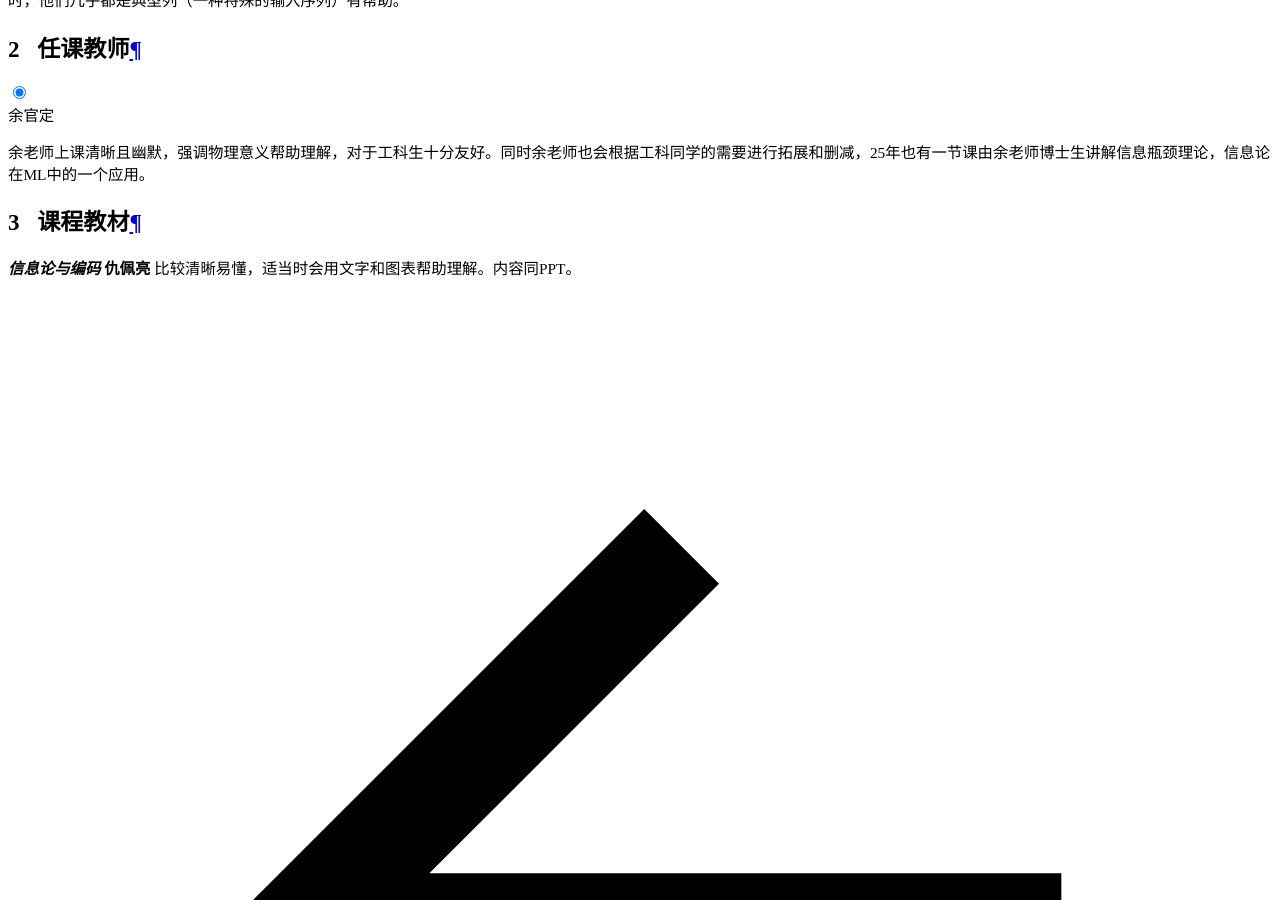
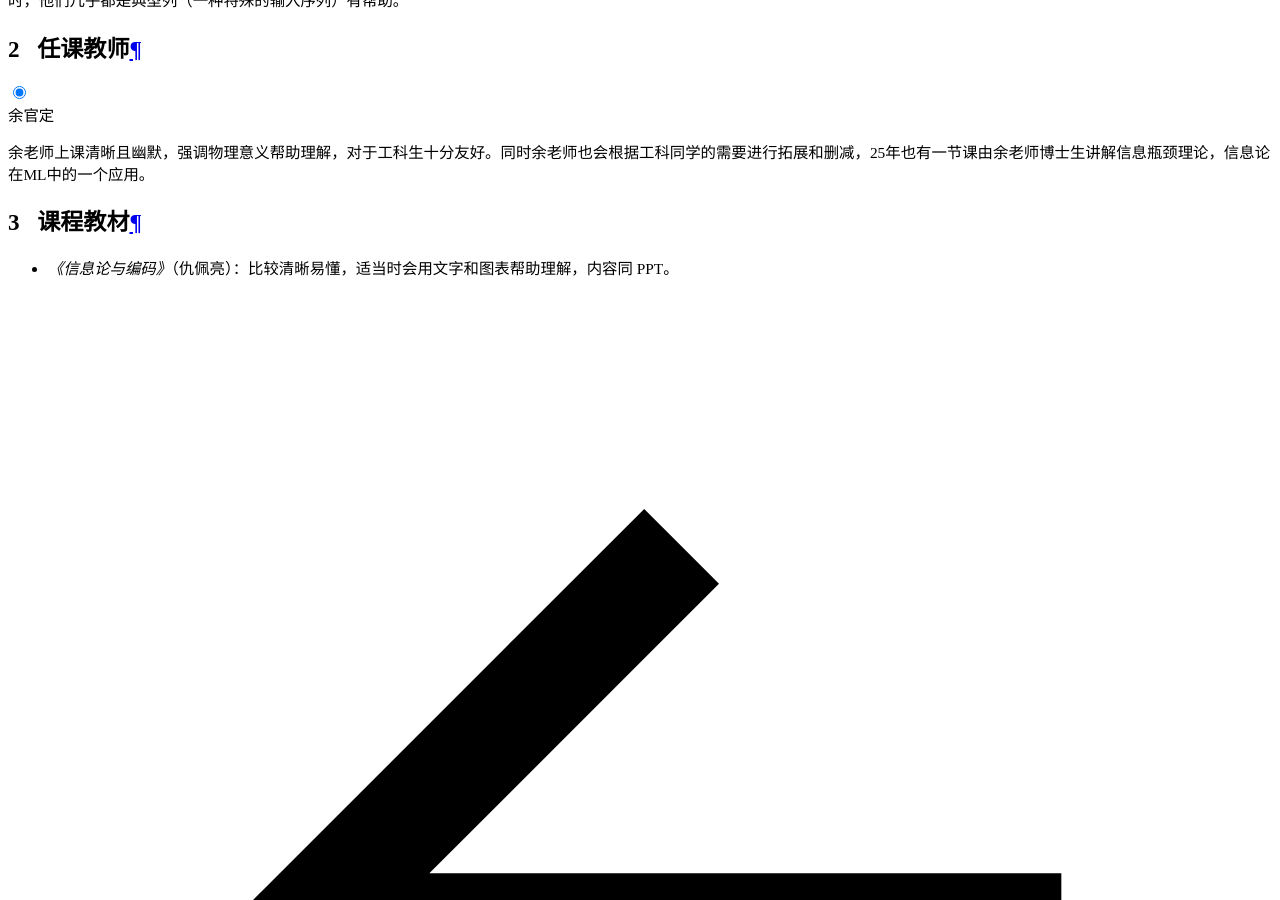
Before and after one commit to ZJU-Turing/TuringCourses, an MkDocs documentation site: the page built from docs/others/information_theory/index.md, in a window 1280 px wide and 900 px high, scrolled down 18912 px. Built offline with MkDocs 1.6.1 and Material for MkDocs 9.7.7, drawn with Linux system fonts in a browser that asks for light colours; comment, search, counter and statistics services are not loaded.

Commit message:
教材格式改。

```diff
--- a/docs/others/information_theory/index.md
+++ b/docs/others/information_theory/index.md
@@ -23,5 +23,4 @@
 
 ## 课程教材
 
-***信息论与编码*  仇佩亮**
-比较清晰易懂，适当时会用文字和图表帮助理解。内容同PPT。
+- *《信息论与编码》*（仇佩亮）：比较清晰易懂，适当时会用文字和图表帮助理解，内容同 PPT。
```
